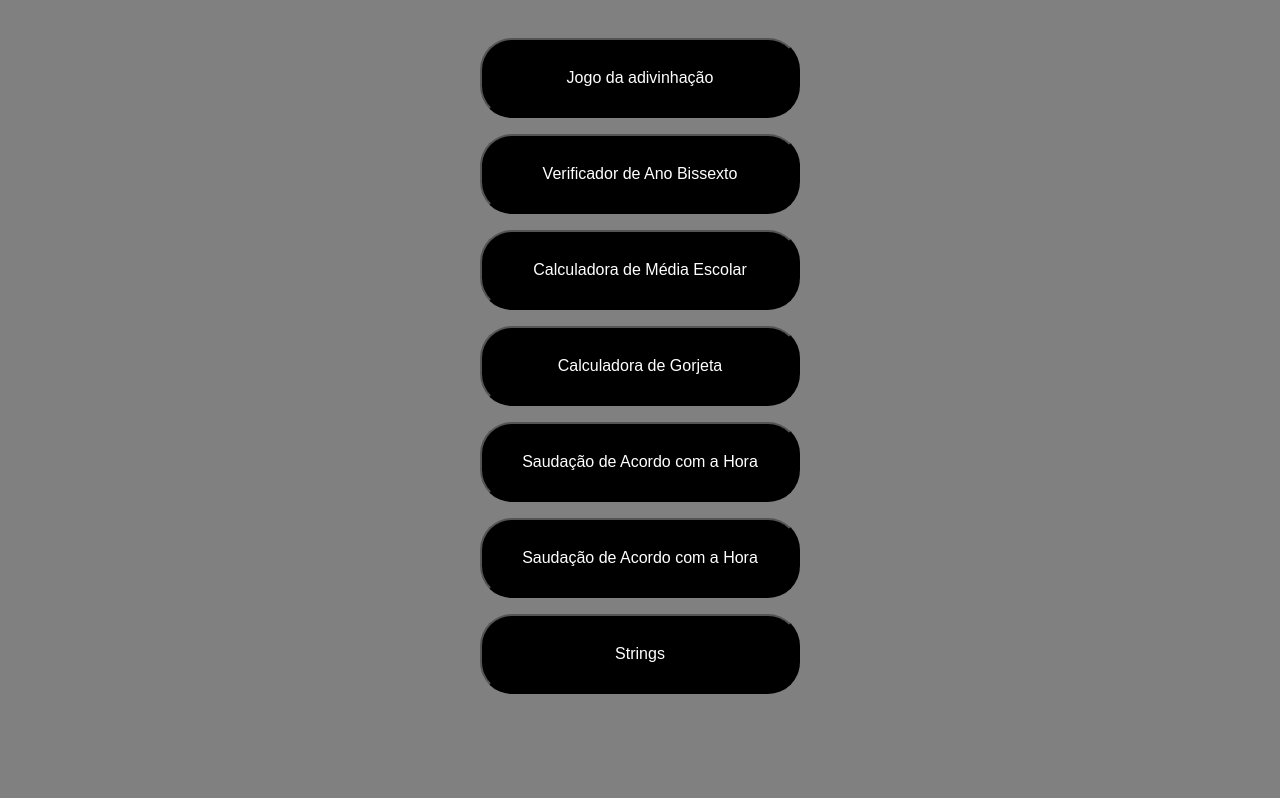
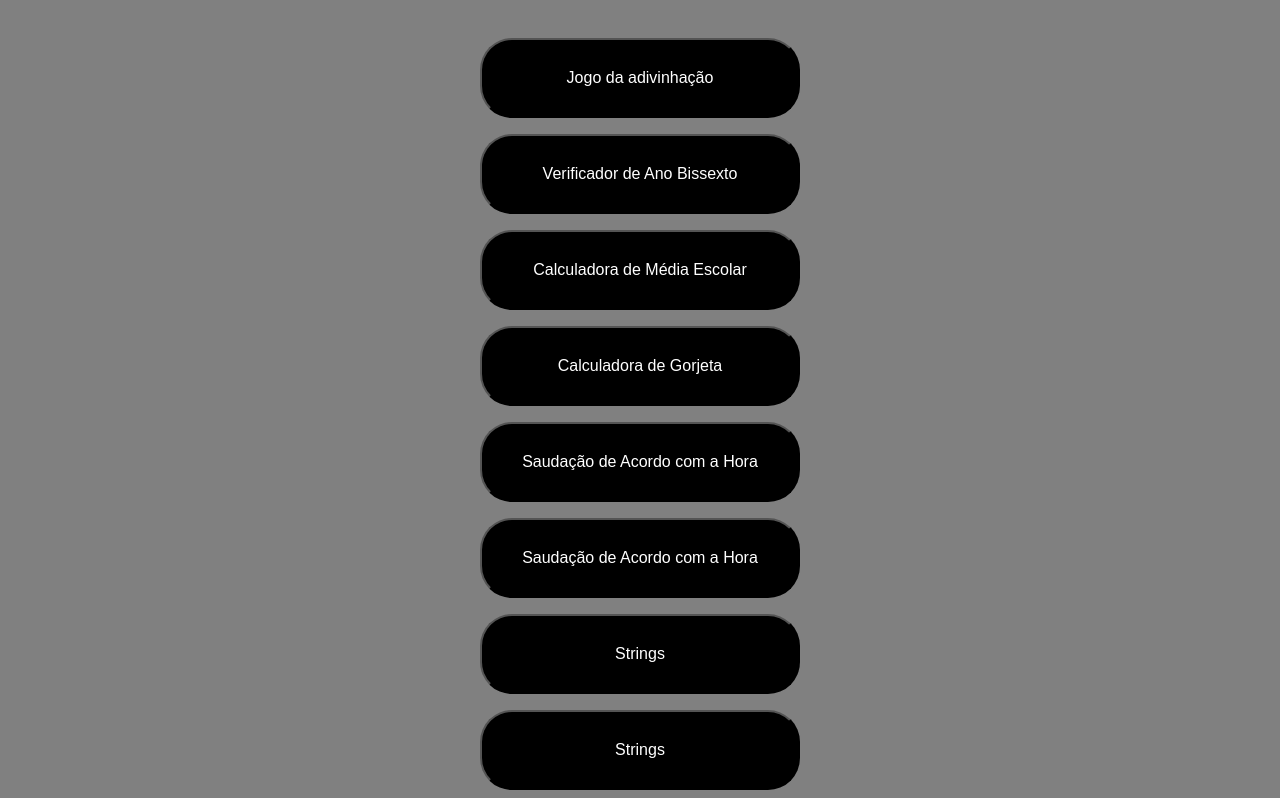
Before and after one commit to Drivol/desafiosJS, a plain HTML site: page index.html in a window 1280 px wide. Shown: the part 92-890 px from the top of the page. Before the commit the page ends 800 px from the top, so only its background shows below. Drawn offline with Linux system fonts and the light colour scheme.

Commit message:
feito botao do desafio array no index

```diff
--- a/index.html
+++ b/index.html
@@ -59,6 +59,7 @@
         <a href="exercicio5.html"><button class="botao">Saudação de Acordo com a Hora</button>
         <a href="exercicio5.html"><button class="botao">Saudação de Acordo com a Hora</button></a>
         <a href="desafiostrings.html"><button class="botao">Strings</button></a>
+        <a href="array_desafio.html"><button class="botao">Strings</button></a>
     </div>
 
     <script>
```
